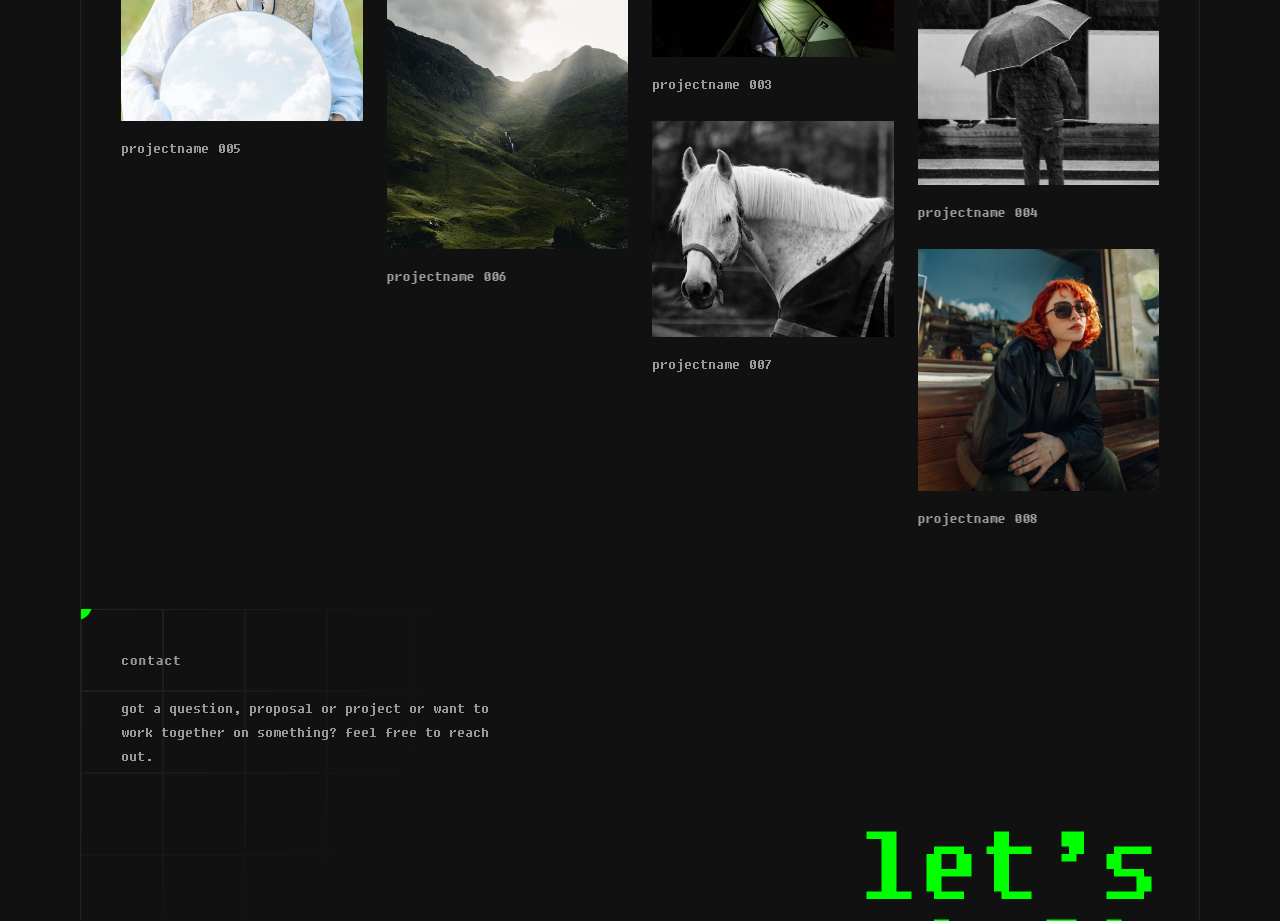
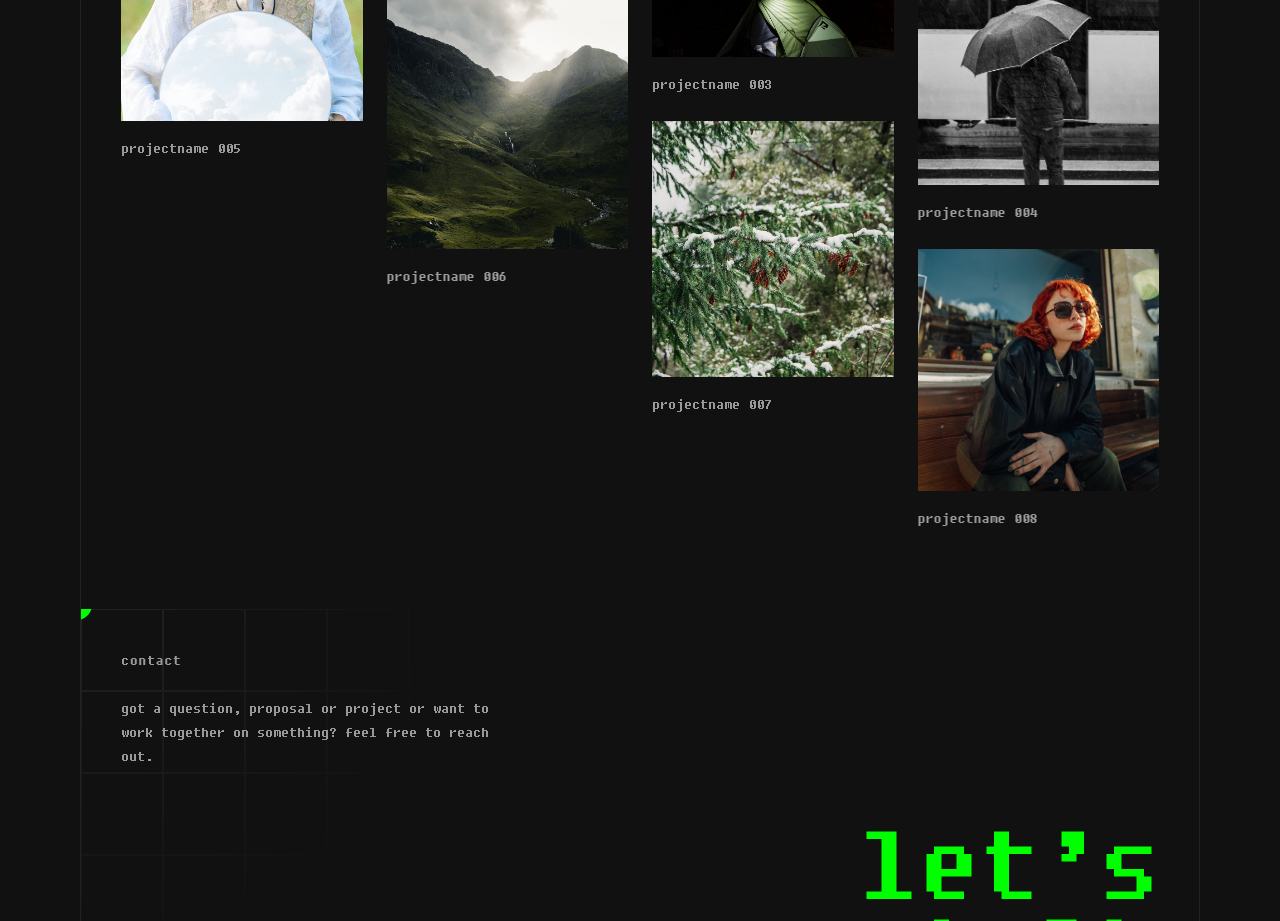
Before and after one commit to PrinceAkpabio/akpabio.dev, a Next.js app: page / in a window 1280 px wide. Shown: the part 1360-2281 px from the top of the page. Built offline with nearby package versions, Linux system fonts and the light colour scheme.

Commit message:
Changed the image for project 007 to match the height of other projects

```diff
--- a/components/work-card-mobile.tsx
+++ b/components/work-card-mobile.tsx
@@ -41,7 +41,7 @@ export default function WorkCardMobile({
       onClick={() => navigateToSingleProjectPage(`00${id}`)}
       className={styles.workItem}
       style={{
-        top: `calc(-5vh + ${(i as number) * 30}px)`,
+        top: `calc(-5vh + ${(i as number) * 27}px)`,
       }}
     >
       <Image
--- a/utils/projects.ts
+++ b/utils/projects.ts
@@ -203,7 +203,7 @@ export const projects: Project[] = [
   {
     id: 7,
     title: "projectname 007",
-    src: "/project-07.jpg",
+    src: "/project-01.jpg",
     tags: [
       {
         label: "client",
```
